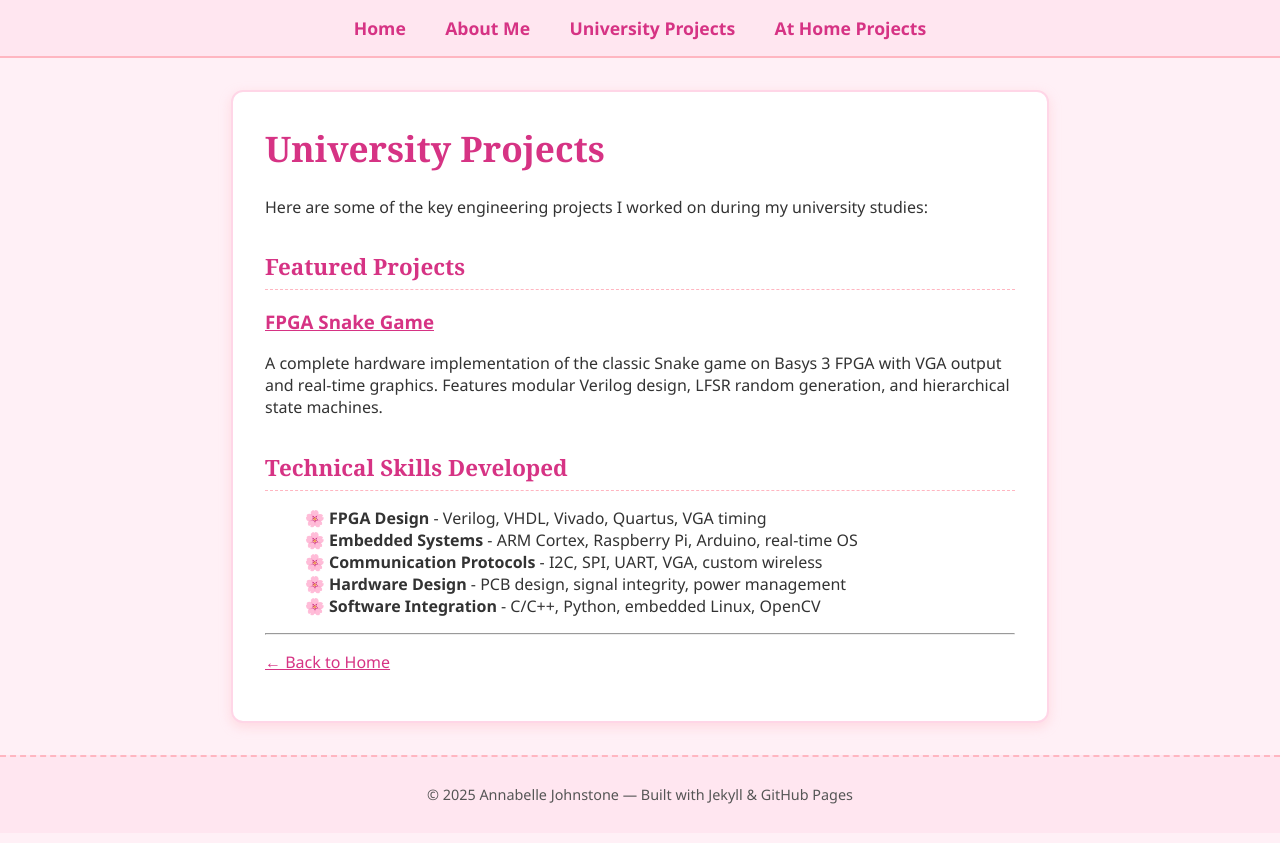
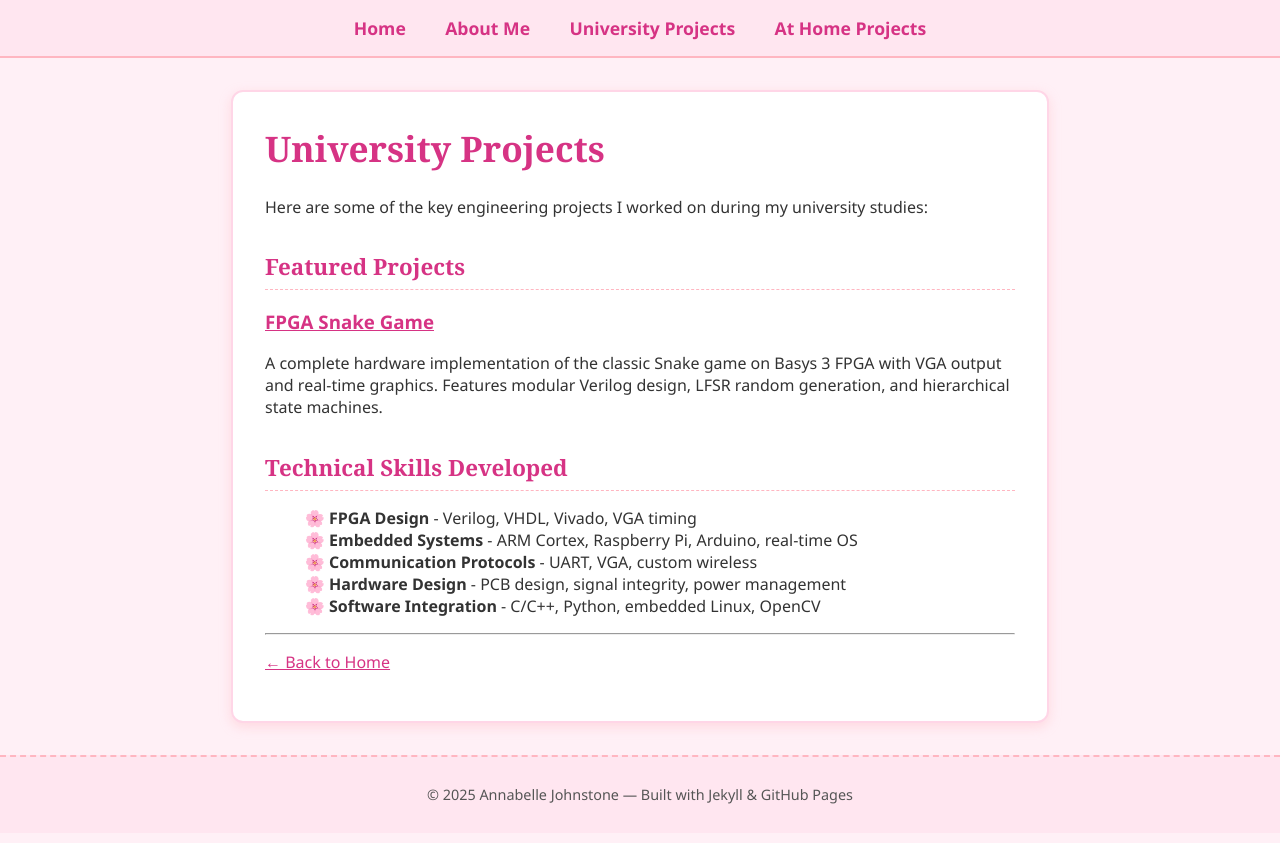
Before and after one commit to AnnabelleJohnstone/AJengineering-projects, a Jekyll site: the page built from university-projects.md, in a window 1280 px wide. Shown: the top 843 px of the page. Built offline with Jekyll 4.4.1, drawn with Linux system fonts in a browser that asks for light colours.

Commit message:
Remove redundant items from technical skills list

```diff
--- a/university-projects.md
+++ b/university-projects.md
@@ -17,9 +17,9 @@ A complete hardware implementation of the classic Snake game on Basys 3 FPGA wit
 
 ##  Technical Skills Developed
 
-- **FPGA Design** - Verilog, VHDL, Vivado, Quartus, VGA timing
+- **FPGA Design** - Verilog, VHDL, Vivado, VGA timing
 - **Embedded Systems** - ARM Cortex, Raspberry Pi, Arduino, real-time OS
-- **Communication Protocols** - I2C, SPI, UART, VGA, custom wireless
+- **Communication Protocols** - UART, VGA, custom wireless
 - **Hardware Design** - PCB design, signal integrity, power management
 - **Software Integration** - C/C++, Python, embedded Linux, OpenCV
 
```
